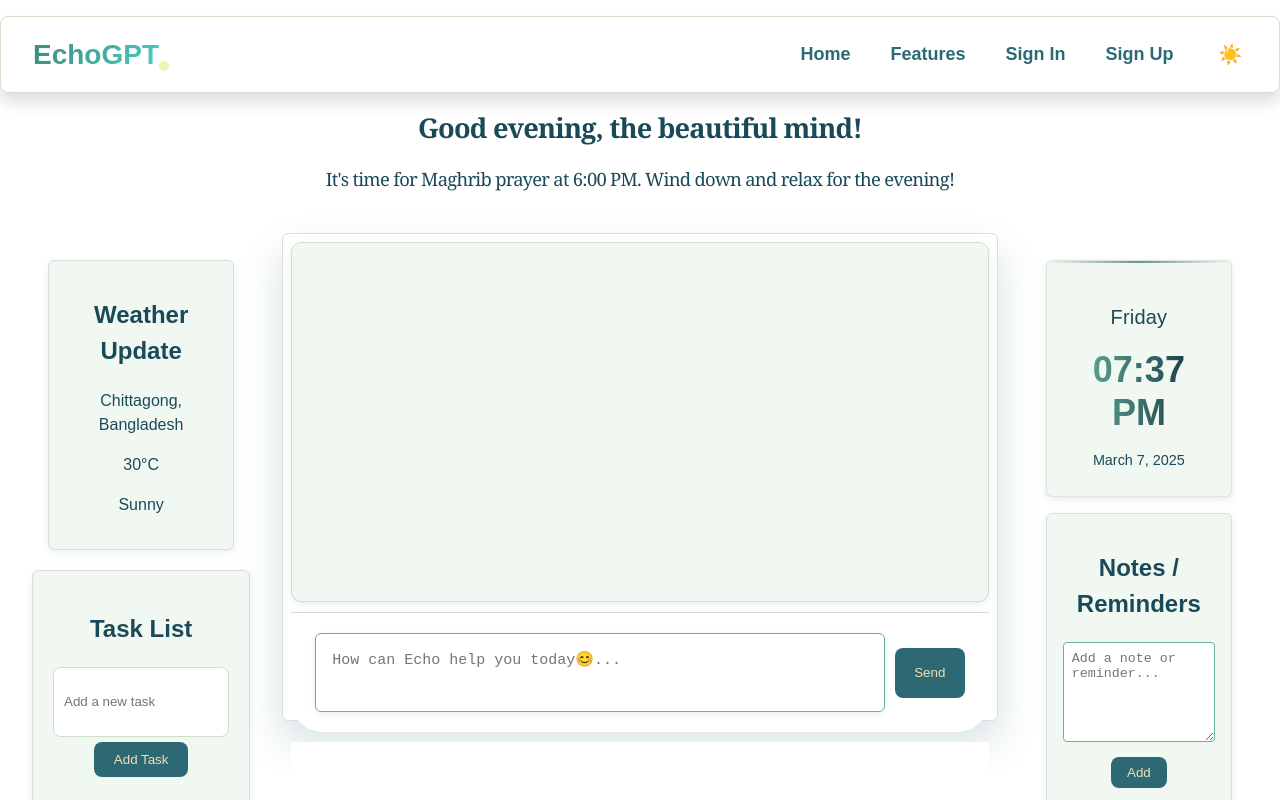
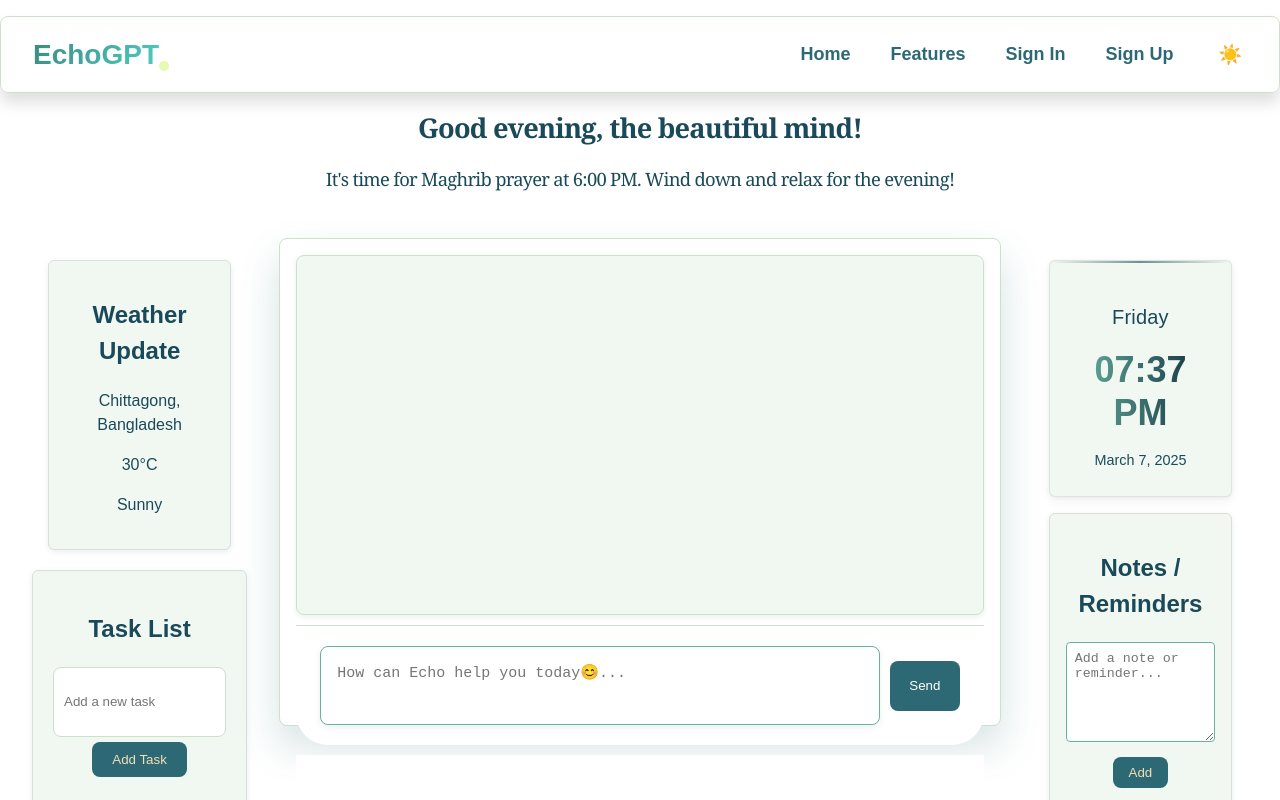
Before and after one commit to yamin-401533/EchoGPT, a Next.js app: page / in a window 1280 px wide. Shown: the top 800 px of the page. Built offline with nearby package versions, Linux system fonts and the light colour scheme.

Commit message:
Update Chat.module.css

```diff
--- a/src/styles/Chat.module.css
+++ b/src/styles/Chat.module.css
@@ -25,12 +25,12 @@
   flex-grow: 1;
   height: 61vh;
   background-color: var(--neutral-50);
-  padding: 8px;
+  padding: 16px;
   box-shadow: var(--shadow-lg);
-  border: 1px solid #ddd;
-  border-radius: 6px;
-  margin-top: 5px;
-  margin-bottom: 5px;
+  border: 1px solid var(--neutral-200);
+  border-radius: 8px;
+  margin-top: 10px;
+  margin-bottom: 10px;
 }
 
 /* Chat History Styles */
@@ -44,11 +44,10 @@
   scroll-behavior: smooth;
   scroll-padding-bottom: 24px;
   background-color: var(--neutral-100);
-  border: 1px solid #ddd;
-  border-radius: 10px;
+  border: 1px solid var(--neutral-200);
+  border-radius: 8px;
   box-shadow: var(--shadow-sm);
   margin-bottom: 10px;
-  border: 1px solid var(--neutral-200);
 }
 
 .messageWrapper {
@@ -87,7 +86,7 @@
 
 .user .messageBubble {
   background-color: var(--primary);
-  color: wheat;
+  color: #fff;
   border-top-right-radius: 0;
 }
 
@@ -140,7 +139,7 @@
   min-height: 56px;
   padding: 16px;
   border: 1px solid var(--neutral-300);
-  border-radius: 6px;
+  border-radius: 8px;
   box-shadow: var(--shadow-sm);
   font-size: 15px;
   line-height: 1.5;
@@ -159,9 +158,9 @@
 
 .sendButton {
   background-color: var(--primary);
-  color: wheat;
+  color: #fff;
   border: none;
-  border-radius: var(--radius-sm);
+  border-radius: 8px;
   width: 70px;
   height: 50px;
   cursor: pointer;
```
